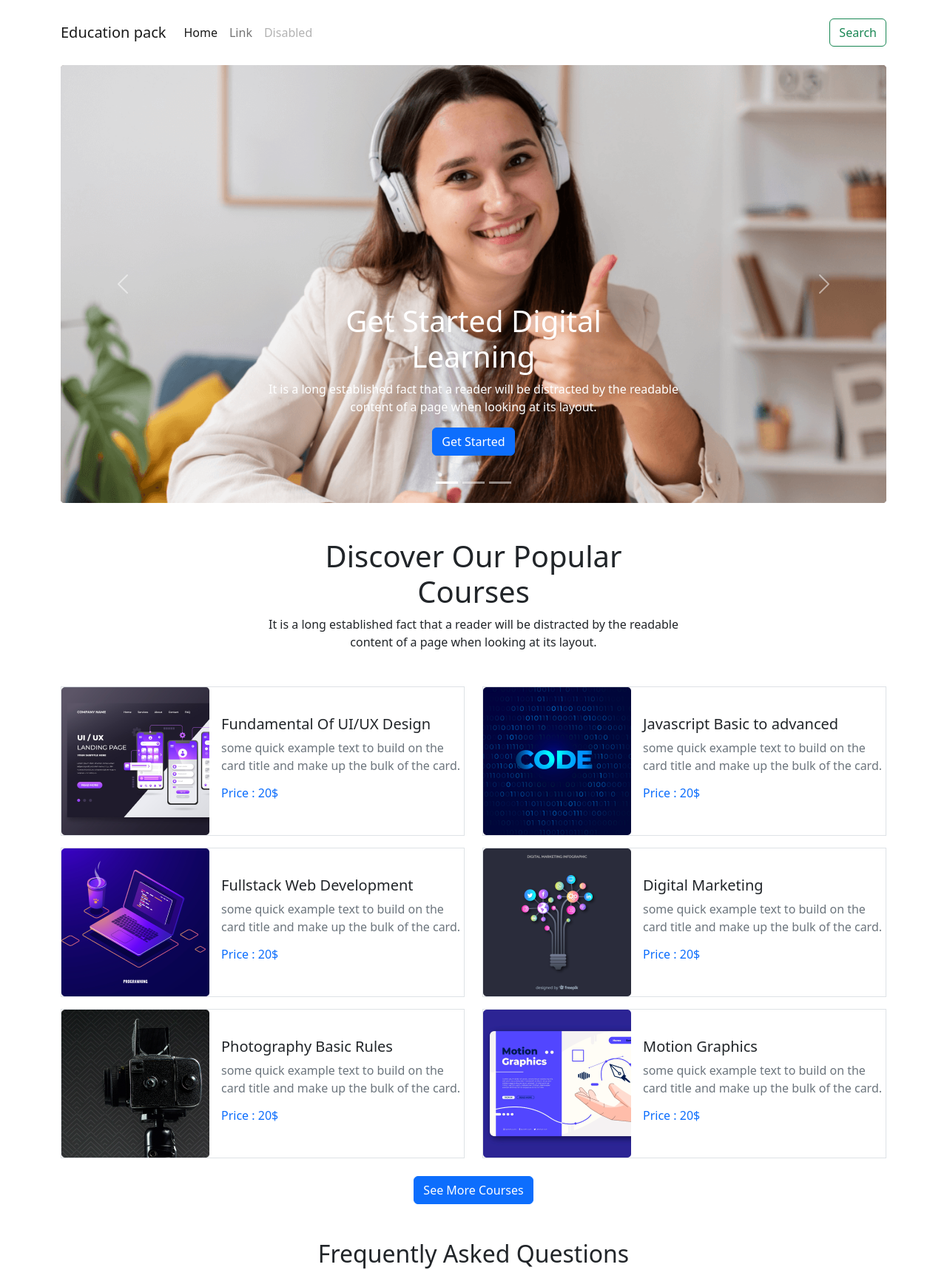
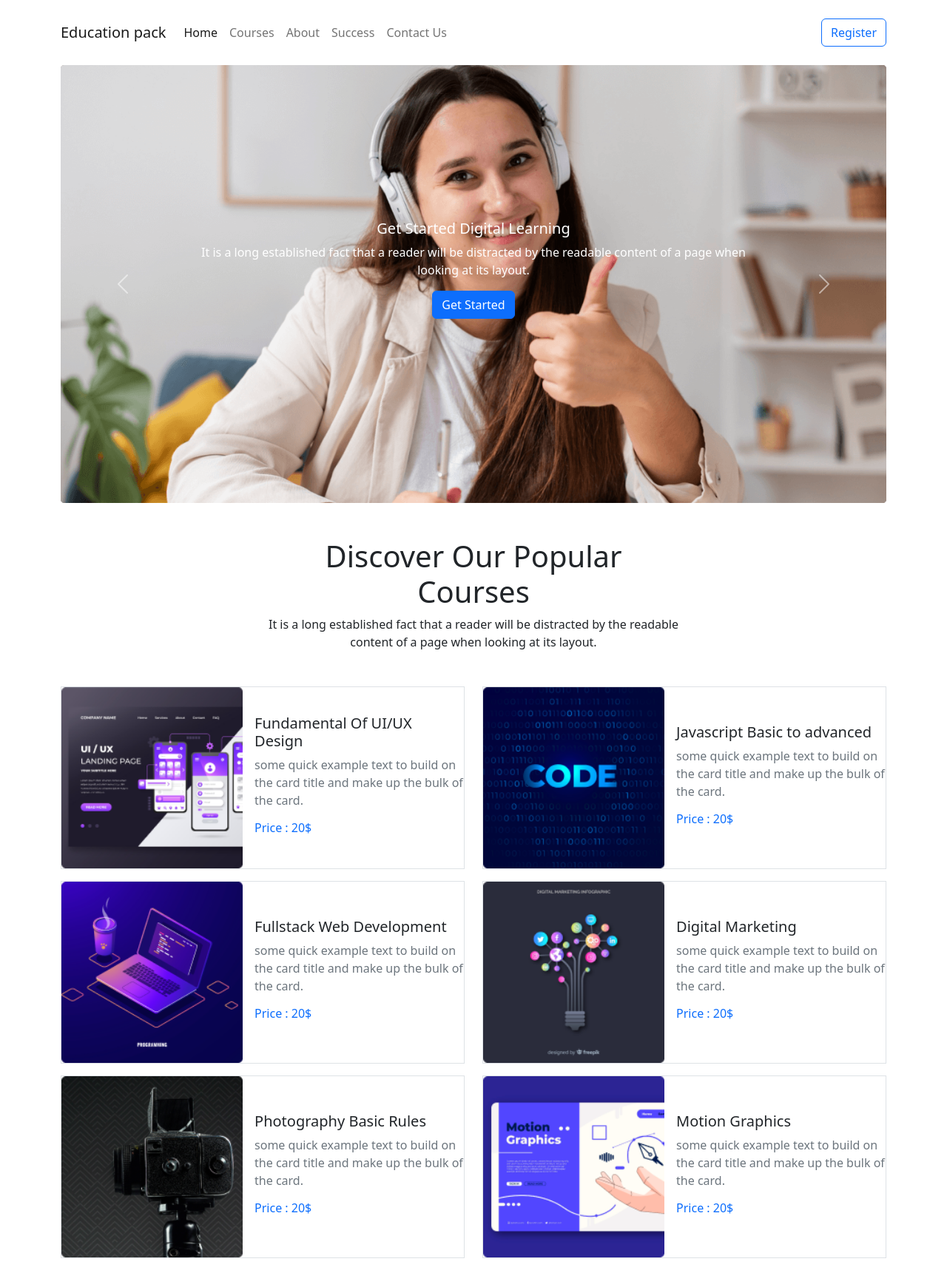
Before and after one commit to Diptisaha94/education-pack, a plain HTML site: page index.html in a window 1280 px wide. Shown: the top 1717 px of the page at 74% size. Drawn offline with nearby package versions, Linux system fonts and the light colour scheme.

Commit message:
courses issue slove

```diff
--- a/index.html
+++ b/index.html
@@ -4,7 +4,9 @@
     <meta charset="utf-8">
     <meta name="viewport" content="width=device-width, initial-scale=1">
     <title>Bootstrap demo</title>
+    <script src="https://kit.fontawesome.com/c7cb4f44b1.js" crossorigin="anonymous"></script>
     <link href="https://cdn.jsdelivr.net/npm/bootstrap@5.2.0/dist/css/bootstrap.min.css" rel="stylesheet" integrity="sha384-gH2yIJqKdNHPEq0n4Mqa/HGKIhSkIHeL5AyhkYV8i59U5AR6csBvApHHNl/vI1Bx" crossorigin="anonymous">
+    <link rel="stylesheet" href="style.css">
   </head>
   <body>
     <!---------Header part start---------->
@@ -22,13 +24,20 @@
                 <a class="nav-link active" aria-current="page" href="#">Home</a>
               </li>
               <li class="nav-item">
-                <a class="nav-link" href="#">Link</a>
+                <a class="nav-link" href="#">Courses</a>
               </li>
               <li class="nav-item">
-                <a class="nav-link disabled">Disabled</a>
+                <a class="nav-link" href="#">About</a>
               </li>
+              <li class="nav-item">
+                <a class="nav-link" href="#">Success</a>
+              </li>
+              <li class="nav-item">
+                <a class="nav-link" href="#">Contact Us</a>
+              </li>
+
             </ul>
-              <button class="btn btn-outline-success" type="submit">Search</button>
+              <button class="btn btn-outline-primary" type="submit">Register</button>
           </div>
         </div>
       </nav>
@@ -37,25 +46,22 @@
       <section>
         <div class="container">
             <div id="carouselExampleCaptions" class="carousel slide" data-bs-ride="false">
-                <div class="carousel-indicators">
-                  <button type="button" data-bs-target="#carouselExampleCaptions" data-bs-slide-to="0" class="active" aria-current="true" aria-label="Slide 1"></button>
-                  <button type="button" data-bs-target="#carouselExampleCaptions" data-bs-slide-to="1" aria-label="Slide 2"></button>
-                  <button type="button" data-bs-target="#carouselExampleCaptions" data-bs-slide-to="2" aria-label="Slide 3"></button>
-                </div>
                 <div class="carousel-inner">
                   <div class="carousel-item active">
                     <img src="./images/cover/cover-1.png" class="d-block w-100" alt="...">
-                    <div class="carousel-caption d-none d-md-block">
-                      <h5 class="fs-1">Get Started Digital<br> Learning</h5>
-                      <p>It is a long established fact that a reader will be distracted by the readable <br>content of a page when looking at its layout.</p>
-                      <button class="btn btn-primary mb-4">Get Started</button>
+                    <div class="carousel-caption d-flex flex-column align-items-center justify-content-center h-100">
+                      <div>
+                        <h5 class="">Get Started Digital Learning</h5>
+                     <p>It is a long established fact that a reader will be distracted by the readable content of a page when looking at its layout.</p>
+                      <button class="btn btn-primary">Get Started</button>
+                      </div>
                     </div>
                   </div>
                   <div class="carousel-item">
                     <img src="./images/cover/cover-3.jpg" class="d-block w-100" alt="...">
                     <div class="carousel-caption d-none d-md-block">
-                        <h5 class="fs-1">Get Started Digital<br> Learning</h5>
-                        <p>It is a long established fact that a reader will be distracted by the readable <br>content of a page when looking at its layout.</p>
+                        <h5 class="fs-1">Get Started Digital Learning</h5>
+                        <p>It is a long established fact that a reader will be distracted by the readable content of a page when looking at its layout.</p>
                         <button class="btn btn-primary mb-4">Get Started</button>
                     </div>
                   </div>
@@ -91,9 +97,9 @@
         </div>
         <div class="container">
             <div class="row gy-3">
-                <div class="col-lg-6">
-                    <div class="d-flex border align-items-center">
-                        <img src="./images/course/course-1.png" alt="">
+                <div class="col-lg-6 col-md-12 col-sm-12">
+                    <div class="d-flex flex-column flex-sm-column flex-md-row flex-lg-row border align-items-center">
+                        <img src="./images/course/course-1.png" class="w-100" alt="">
                         <div class="ms-3">
                             <h1 class="text-dark fs-5">Fundamental Of UI/UX Design</h1>
                             <p class="text-secondary fs-6">some quick example text to build on the card title and make up the bulk of the card.</p>
@@ -101,9 +107,9 @@
                         </div>
                     </div>
                 </div>
-                <div class="col-lg-6">
-                    <div class="d-flex border align-items-center">
-                        <img src="./images/course/course-2.png" alt="">
+                <div class="col-lg-6 col-md-12 col-sm-12">
+                    <div class="d-flex flex-column flex-sm-column flex-md-row flex-lg-row border align-items-center">
+                        <img src="./images/course/course-2.png" class="w-100" alt="">
                         <div class="ms-3">
                             <h1 class="text-dark fs-5">Javascript Basic to advanced</h1>
                             <p class="text-secondary fs-6">some quick example text to build on the card title and make up the bulk of the card.</p>
@@ -111,9 +117,9 @@
                         </div>
                     </div>
                 </div>
-                <div class="col-lg-6">
-                    <div class="d-flex border align-items-center">
-                        <img src="./images/course/course-3.png" alt="">
+                <div class="col-lg-6 col-md-12 col-md-12">
+                    <div class="d-flex flex-column flex-sm-column flex-md-row flex-lg-row border align-items-center">
+                        <img src="./images/course/course-3.png" class="w-100" alt="">
                         <div class="ms-3">
                             <h1 class="text-dark fs-5">Fullstack Web Development</h1>
                             <p class="text-secondary fs-6">some quick example text to build on the card title and make up the bulk of the card.</p>
@@ -121,9 +127,9 @@
                         </div>
                     </div>
                 </div>
-                <div class="col-lg-6">
-                    <div class="d-flex border align-items-center">
-                        <img src="./images/course/course-4.png" alt="">
+                <div class="col-lg-6 col-md-12 col-sm-12">
+                    <div class="d-flex flex-column flex-sm-column flex-md-row flex-lg-row border align-items-center">
+                        <img src="./images/course/course-4.png" class="w-100" alt="">
                         <div class="ms-3">
                             <h1 class="text-dark fs-5">Digital Marketing</h1>
                             <p class="text-secondary fs-6">some quick example text to build on the card title and make up the bulk of the card.</p>
@@ -131,9 +137,9 @@
                         </div>
                     </div>
                 </div>
-                <div class="col-lg-6">
-                    <div class="d-flex border align-items-center">
-                        <img src="./images/course/course-5.png" alt="">
+                <div class="col-lg-6 col-md-12 col-sm-12">
+                    <div class="d-flex flex-column border flex-sm-column flex-md-row flex-lg-row align-items-center">
+                        <img src="./images/course/course-5.png" class="w-100" alt="">
                         <div class="ms-3">
                             <h1 class="text-dark fs-5">Photography Basic Rules</h1>
                             <p class="text-secondary fs-6">some quick example text to build on the card title and make up the bulk of the card.</p>
@@ -141,9 +147,9 @@
                         </div>
                     </div>
                 </div>
-                <div class="col-lg-6">
-                    <div class="d-flex border align-items-center">
-                        <img src="./images/course/course-6.png" alt="">
+                <div class="col-lg-6 col-md-12 col-sm-12">
+                    <div class="d-flex flex-column border flex-md-row flex-sm-column flex-lg-row align-items-center">
+                        <img src="./images/course/course-6.png" class="w-100" alt="">
                         <div class="ms-3">
                             <h1 class="text-dark fs-5">Motion Graphics</h1>
                             <p class="text-secondary fs-6">some quick example text to build on the card title and make up the bulk of the card.</p>
@@ -160,7 +166,7 @@
     <!---------Courses part end----------->
     <!---------Asked question start---------->
 <section>
-    <div class="container mt-5">
+    <div class="container mt-5 mb-5">
         <div class="text-center mb-5">
             <h2>Frequently Asked Questions</h2>
         <p>It is a long established fact that a reader will be distracted by the readable <br> content of a page when looking at its layout.</p>
@@ -202,6 +208,18 @@
                 </div>
               </div>
             </div>
+            <div class="accordion-item">
+              <h2 class="accordion-header" id="headingFour">
+                <button class="accordion-button collapsed" type="button" data-bs-toggle="collapse" data-bs-target="#collapseFour" aria-expanded="false" aria-controls="collapseFour">
+                  Accordion Item #4
+                </button>
+              </h2>
+              <div id="collapseFour" class="accordion-collapse collapse" aria-labelledby="headingFour" data-bs-parent="#accordionExample">
+                <div class="accordion-body">
+                  <strong>This is the third item's accordion body.</strong> It is hidden by default, until the collapse plugin adds the appropriate classes that we use to style each element. These classes control the overall appearance, as well as the showing and hiding via CSS transitions. You can modify any of this with custom CSS or overriding our default variables. It's also worth noting that just about any HTML can go within the <code>.accordion-body</code>, though the transition does limit overflow.
+                </div>
+              </div>
+            </div>
           </div>
     </div>
 </section>
@@ -210,11 +228,35 @@
 
     <!---------Asked question start---------->
 </main>
+<!----------footer part add---------->
+<footer>
+  <section class="bg-dark py-5">
+    <div class="container-fluid text-center">
+      <h2 class="text-white">Education Pack</h2>
+      <p class="text-white-50">Office 41, Zawaya Buildin, Ghala Muscat,<br>
+        Sultanate of Oman</p>
+        <p class="text-white-50">Privacy Ploicy  |   Terms of use</p>
+        <div>
+          <ul class="d-flex list-unstyled justify-content-center">
+            <li>
+              <a href="" class="text-decoration-none px-3 py-2 rounded-circle bg-secondary"><i class="fa-brands fa-facebook-f text-white"></i></a>
+            </li>
+            <li>
+              <a href="" class="text-decoration-none px-3 py-2 rounded-circle bg-secondary mx-3"><i class="fa-brands fa-twitter text-white"></i></a>
+            </li>
+            <li>
+              <a href="" class="text-decoration-none px-3 py-2 rounded-circle bg-secondary"><i class="fa-brands fa-linkedin-in text-white"></i></a>
+            </li>
+          </ul>
+        </div>
+    </div>
+  </section>
+</footer>
 
 
 
+<!----------footer part end---------->
 
-    <!---------Header part end---------->
     <script src="https://cdn.jsdelivr.net/npm/bootstrap@5.2.0/dist/js/bootstrap.bundle.min.js" integrity="sha384-A3rJD856KowSb7dwlZdYEkO39Gagi7vIsF0jrRAoQmDKKtQBHUuLZ9AsSv4jD4Xa" crossorigin="anonymous"></script>
   </body>
 </html>
```
